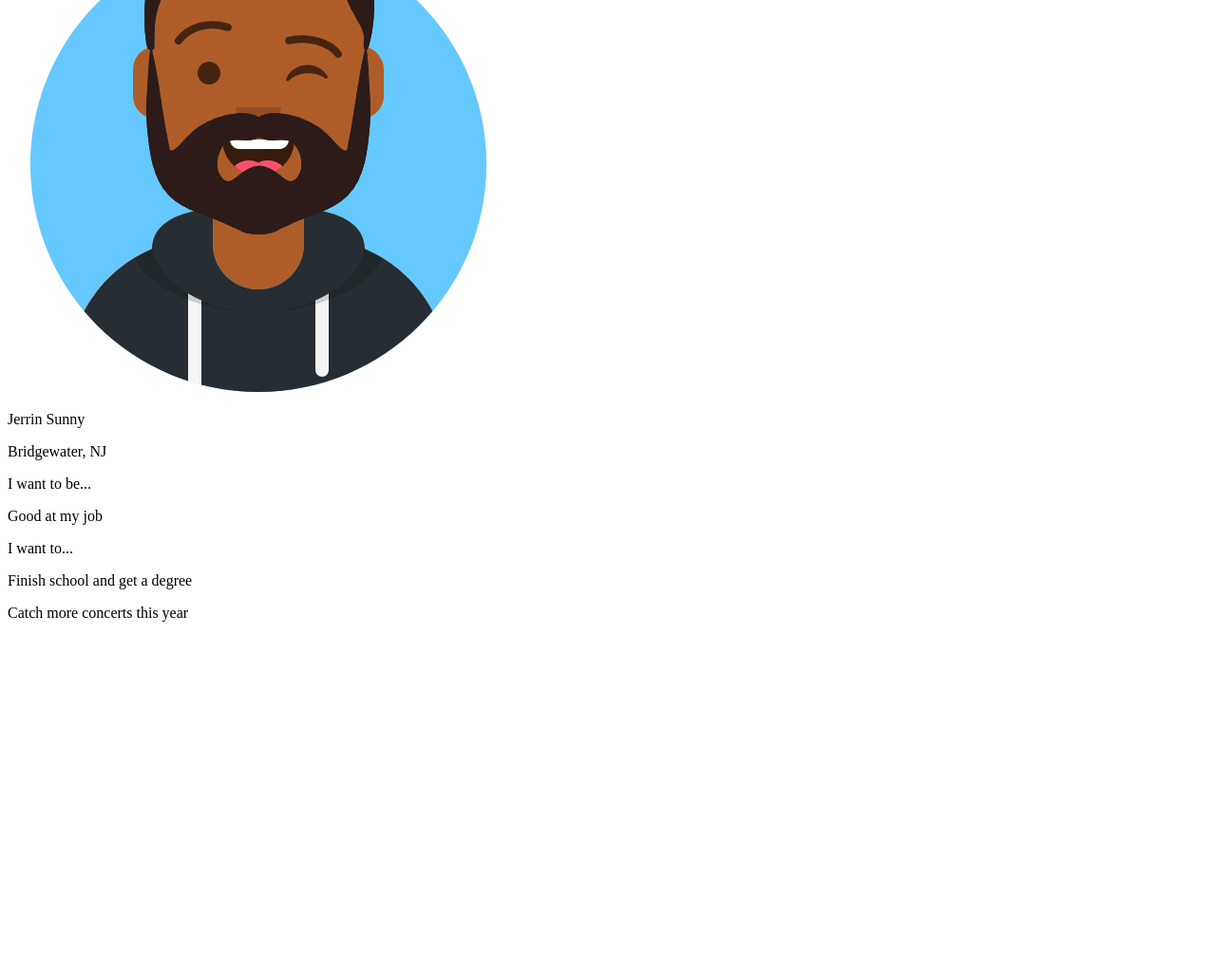
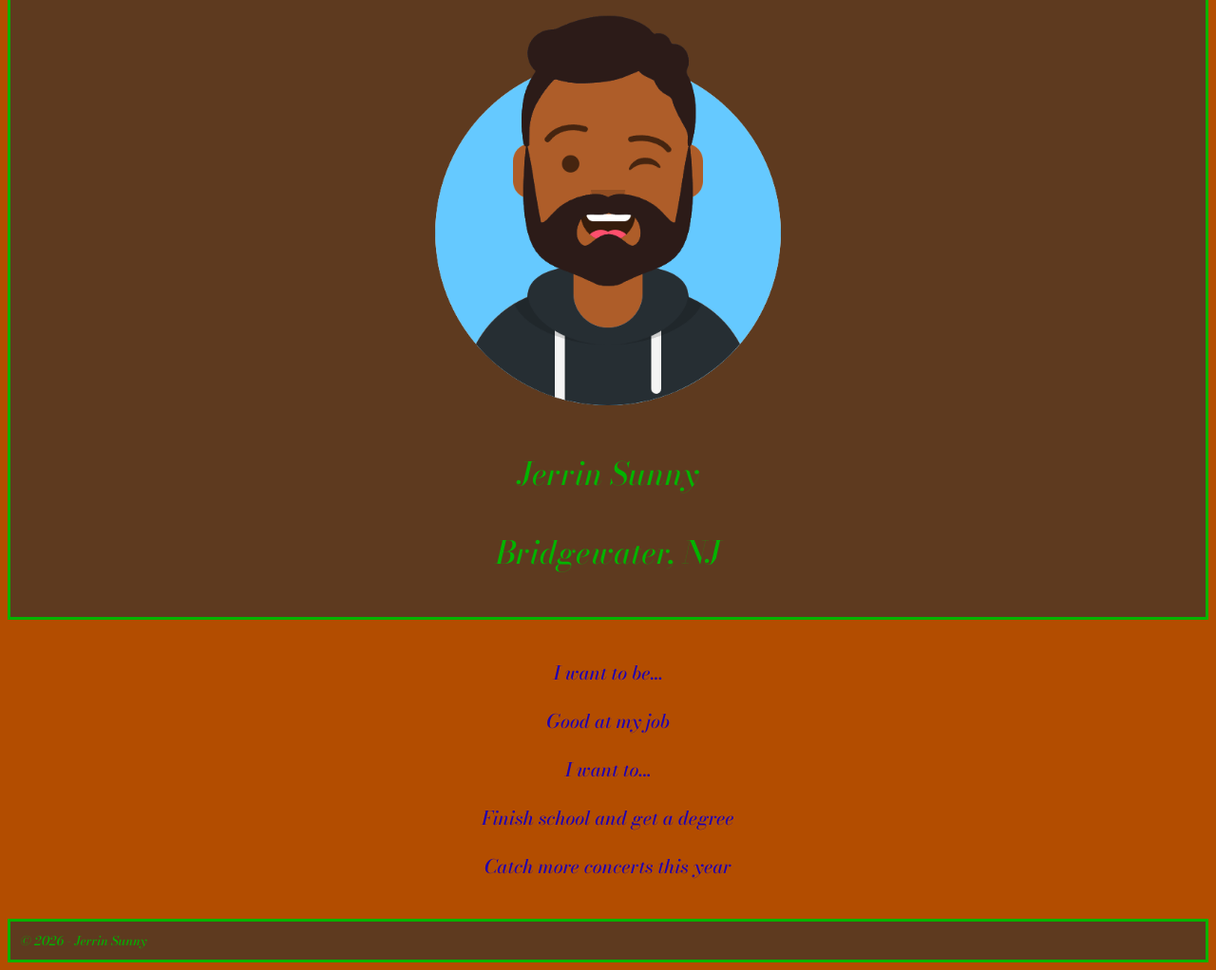
Before and after one commit to rvcc-grid/fa26-about-me-monkeygoboom, a plain HTML site: page Adding HTML, Images, Text/index.html in a window 1280 px wide. Shown: the part 335-1357 px from the top of the page at 95% size. Before the commit the page ends 1006 px from the top, so only its background shows below. Drawn offline with nearby package versions, Linux system fonts and the light colour scheme.

Commit message:
Adding Some Style

```diff
--- /dev/null
+++ b/Adding HTML, Images, Text/css/style.css
@@ -0,0 +1,43 @@
+body {
+    font-family:Bodoni Moda ;
+    background-color:#B34D00;
+    color: #1F00B3
+}
+
+h1, h2, h3, h4, h5, h6 {
+    font-family: Cinzel;
+    font-size: 60pt;
+}
+
+header{
+    text-align: center;
+}
+
+#Hero {
+    text-align: Center;
+    font-size: 25pt;
+    background-color: #5E3A1F;
+    color: #02B300;
+    padding: 10px;
+    border: 3px solid #02B300;
+}
+
+#Hero img {
+    width: 400px;
+}
+
+#Bio {
+    font-size: 15pt;
+    padding: 20px;
+    text-align: center;
+}
+
+footer {
+
+    text-align: left;
+    font-size: 10pt;
+    color: #02B300;
+    background-color: #5E3A1F;
+    border: 3px solid #02B300;
+    padding: 10px;
+}
--- a/Adding HTML, Images, Text/index.html
+++ b/Adding HTML, Images, Text/index.html
@@ -4,6 +4,11 @@
     <meta charset="UTF-8">
     <meta name="viewport" content="width=device-width, initial-scale=1.0">
     <title>About Me</title>
+
+   <!-- <link rel="preconnect" href="https://fonts.googleapis.com">
+    <link rel="preconnect" href="https://fonts.gstatic.com" crossorigin> -->
+    <link href="https://fonts.googleapis.com/css2?family=Bodoni+Moda:ital,opsz,wght@1,6..96,500&family=Cinzel:wght@700&display=swap" rel="stylesheet">
+    <link href="css/style.css" rel="stylesheet">
 </head>
 <body>
     <!-- Body element contains all the content shown to a visitor-->
@@ -16,7 +21,7 @@
 
     <main>
         <!-- main envelops important page content-->
-         <section>
+         <section id="Hero">
             <!-- Hero Section: Shows profile img, name & location-->
             <img src="img/avataaars.png" alt="Avatar Picture of Me">
 
@@ -28,7 +33,7 @@
             <!-- Close Hero section-->
          </section>
 
-         <section>
+         <section id="Bio">
             <!-- Bio Section-->
 
             <div>
@@ -46,5 +51,11 @@
 
 
     </main>
+
+    <footer>
+
+        © 2026 - Jerrin Sunny
+
+    </footer>
 </body>
 </html>
```
